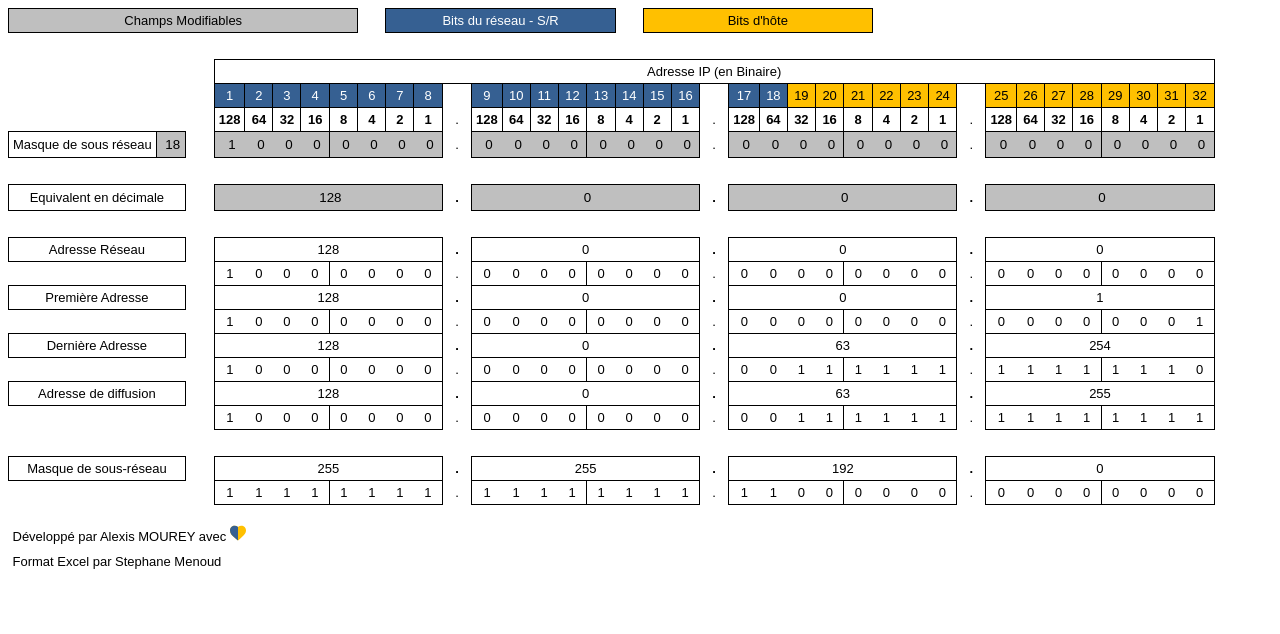
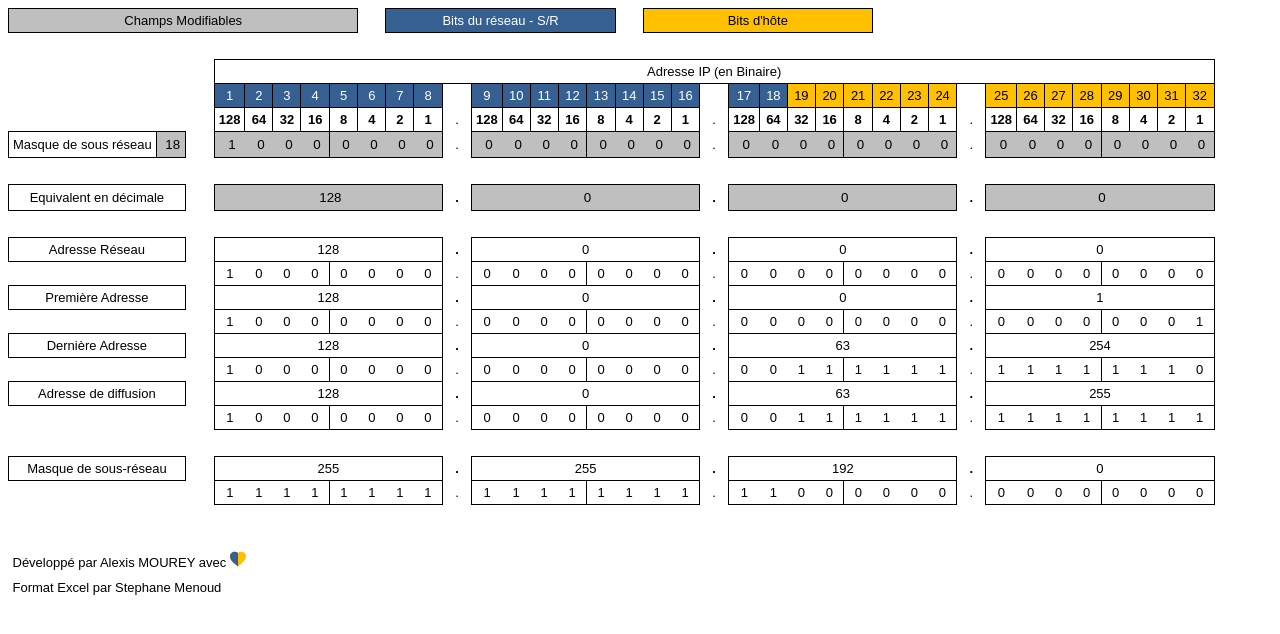
Before and after one commit to xixi52/IPCalculator, a PHP site: page / in a window 1280 px wide. Shown: the top 634 px of the page. Run offline with PHP 8.4, Linux system fonts and the light colour scheme.

Commit message:
Add blank row

```diff
--- a/index.php
+++ b/index.php
@@ -382,6 +382,10 @@
               }
             } ?>
         </tr>
+        <!-- Blank row -->
+        <tr>
+          <td class="noborder blank-cell" colspan="38"></td>
+        </tr>
         <!-- Credit -->
         <tr>
           <td class="noborder blank-cell credit-by" colspan="38"><a href="https://github.com/xixi52">Développé par Alexis MOUREY avec <img src="assets/img/heart.svg"></a></td>
```
